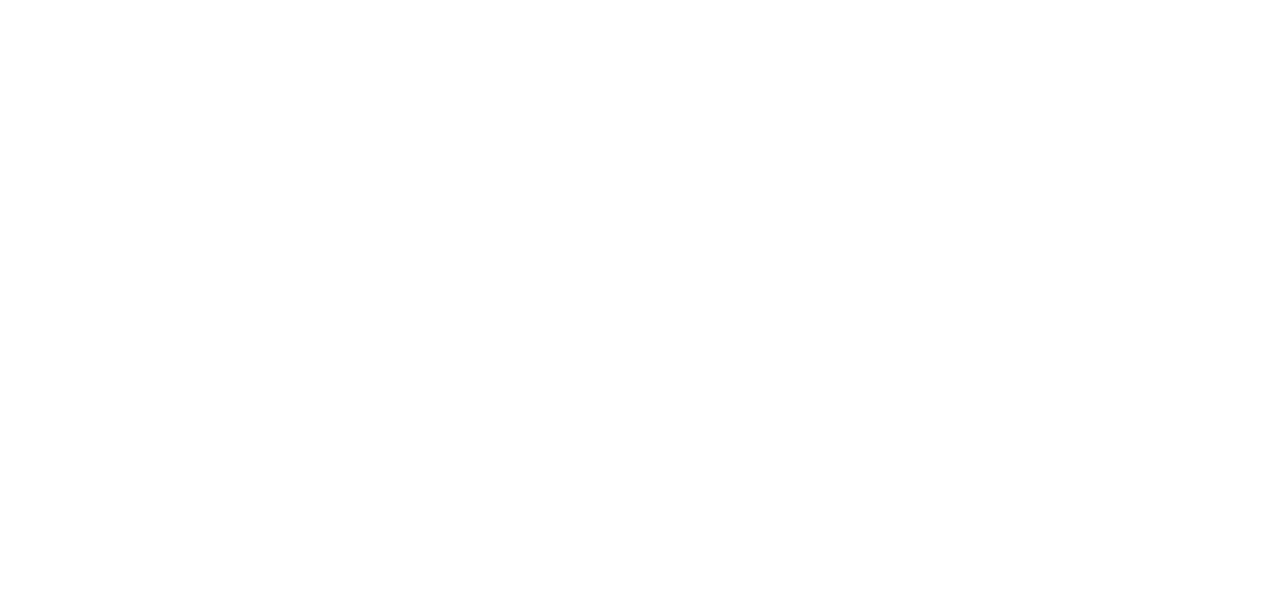
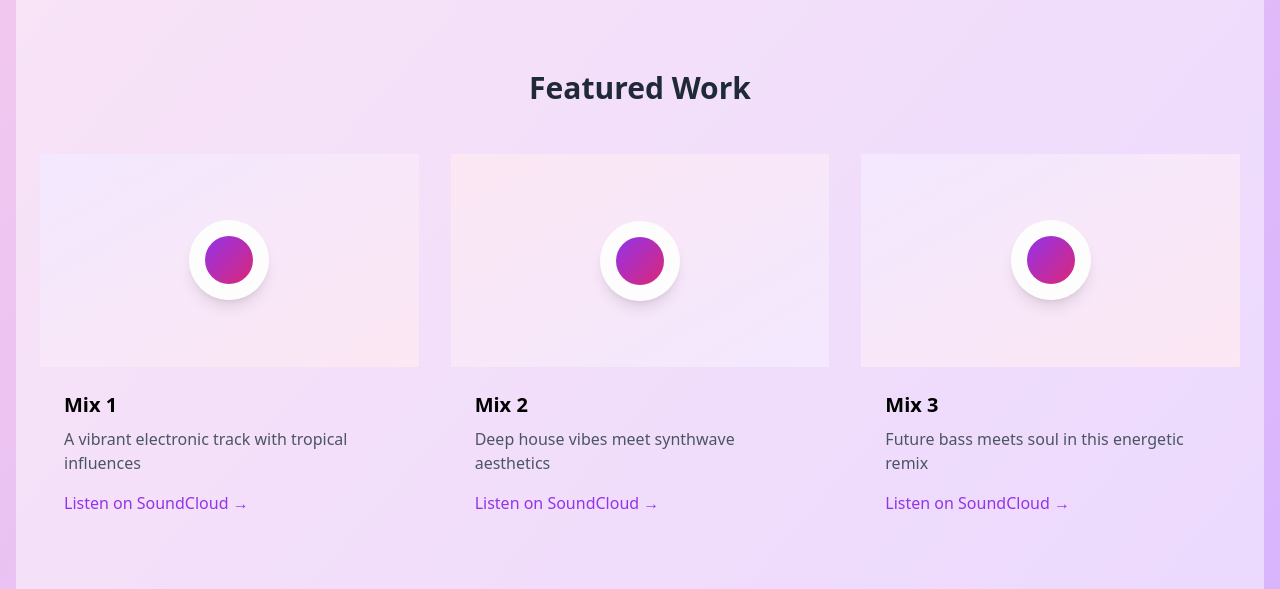
Before and after one commit to AnthonyCBlanco/gumballs_groove, a React (Vite) app: page / in a window 1280 px wide. Shown: the part 839-1428 px from the top of the page. Before the commit the page ends 800 px from the top, so only its background shows below. Built offline with nearby package versions, Linux system fonts and the light colour scheme.

Commit message:
Featured work section

```diff
--- /dev/null
+++ b/src/components/featuredwork.jsx
@@ -0,0 +1,45 @@
+import React from 'react';
+
+const tracks = [
+  {
+    title: "Mix 1",
+    description: "A vibrant electronic track with tropical influences",
+    gradient: "from-purple-100 to-pink-100"
+  },
+  {
+    title: "Mix 2",
+    description: "Deep house vibes meet synthwave aesthetics",
+    gradient: "from-pink-100 to-purple-100"
+  },
+  {
+    title: "Mix 3",
+    description: "Future bass meets soul in this energetic remix",
+    gradient: "from-purple-100 to-pink-100"
+  }
+];
+
+export default function FeaturedWork() {
+  return (
+    <section id="work" className="py-20 px-6 bg-white/50">
+      <div className="container mx-auto">
+        <h2 className="text-3xl font-bold text-gray-800 mb-12 text-center">Featured Work</h2>
+        <div className="grid md:grid-cols-2 lg:grid-cols-3 gap-8">
+          {tracks.map((track, index) => (
+            <div key={index} className="track-card">
+              <div className={`aspect-video bg-gradient-to-br ${track.gradient} flex items-center justify-center`}>
+                <div className="w-20 h-20 rounded-full bg-white/90 flex items-center justify-center shadow-lg">
+                  <div className="w-12 h-12 bg-gradient-to-br from-purple-600 to-pink-600 rounded-full"></div>
+                </div>
+              </div>
+              <div className="p-6">
+                <h3 className="font-bold text-xl mb-2">{track.title}</h3>
+                <p className="text-gray-600 mb-4">{track.description}</p>
+                <a href="#" className="text-purple-600 hover:text-purple-700 font-medium">Listen on SoundCloud →</a>
+              </div>
+            </div>
+          ))}
+        </div>
+      </div>
+    </section>
+  );
+}
--- a/src/components/navbar.jsx
+++ b/src/components/navbar.jsx
@@ -75,7 +75,7 @@ export default function Navbar() {
         </nav>
       </header>
       <div className={`hero-container transition-all duration-300 ${showHeader ? 'pt-20' : 'pt-0'}`}>
-        <Hero />
+
       </div>
     </div>
   );
--- a/src/pages/App.jsx
+++ b/src/pages/App.jsx
@@ -1,6 +1,8 @@
 import React from "react"
 import Navbar from "../components/navbar.jsx"
 import Banner from "../assets/pink_gradiant.jpg";
+import FeaturedWork from "../components/featuredwork.jsx";
+import Hero from "../components/hero.jsx";
 import { useEffect, useState } from "react";
 
 function App() {
@@ -19,16 +21,11 @@ const [scrollPosition, setScrollPosition] = useState(0);
   return(
 
     <section
-    className="bg-pink-300 text-black p-4 rounded-lg shadow-md h-screen overflow-hidden relative isolate"
-          style={{
-            backgroundImage: `url(${Banner})`,
-            backgroundSize: "100% auto",
-            backgroundPosition: `calc(50% + ${scrollPosition * 0.5}px) calc(50% + ${scrollPosition * 0.5}px)`, // Adjust the transition speed by changing the multiplier
-            transition: "background-position 0.2s ease-in-out", // Adjust the transition duration and easing function as needed
-          }}
-    >
+    className="bg-gradient-to-br from-pink-200 to-purple-300 text-black p-4 shadow-md  overflow-hidden relative isolate">
 
       <Navbar />
+      <Hero />
+      <FeaturedWork />
 
     </section>
 
```
